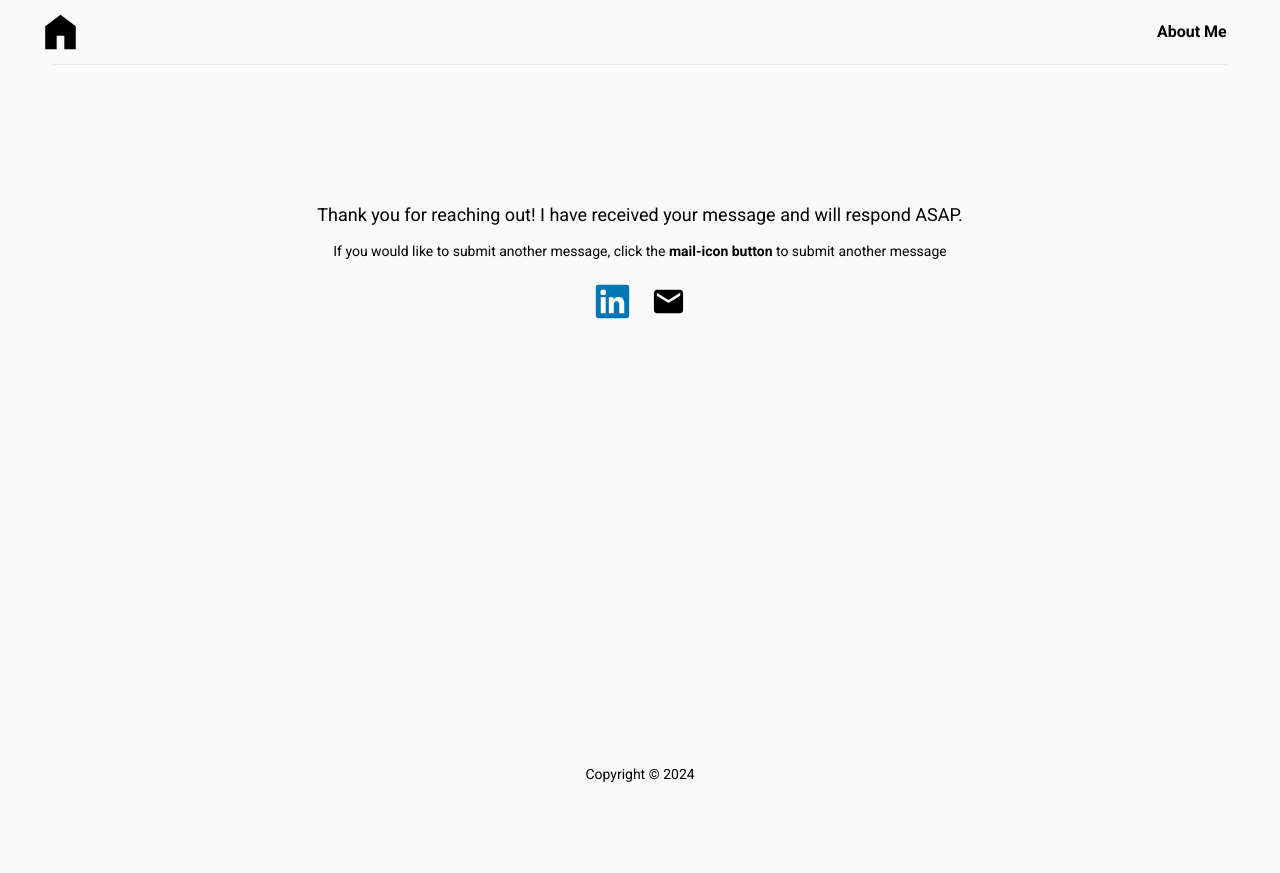
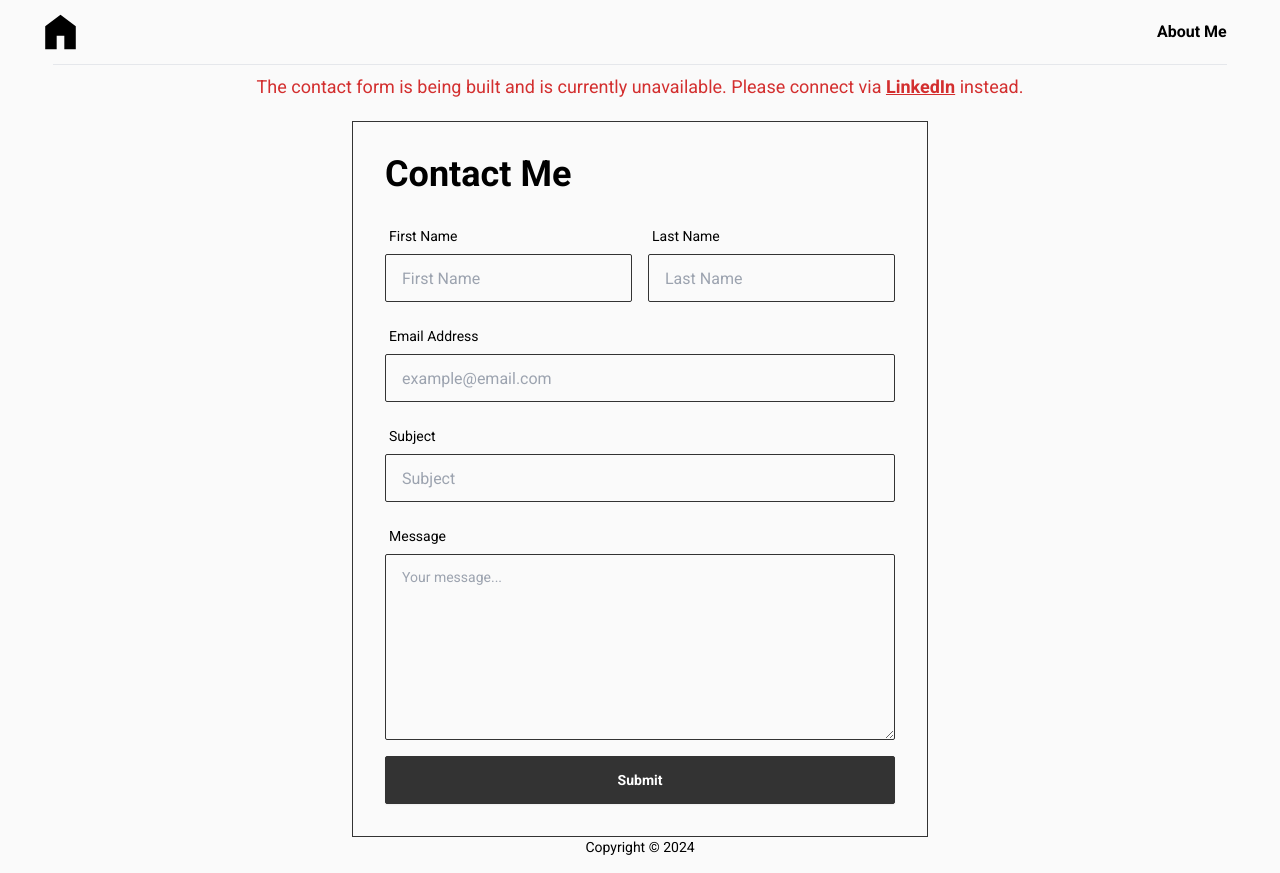
Before and after one commit to Evan-YJ-Zhao/web-portfolio, a Next.js app: page /contact-me in a window 1280 px wide. Before the commit the page ends 800 px from the top, so only its background shows below. Built offline with nearby package versions, Linux system fonts and the light colour scheme.

Commit message:
Changed contact form error message.

```diff
--- a/app/(portfolio)/contact-me/page.tsx
+++ b/app/(portfolio)/contact-me/page.tsx
@@ -8,7 +8,7 @@ import LinkedInLinkButton from "@/components/contact-me/MotionButtons/LinkedInLi
 
 const page = () => {
   const [contactFormIsSubmitted, setContactFormIsSubmitted] =
-    useState<boolean>(true);
+    useState<boolean>(false);
 
   const messageButtonClickHandler = () => {
     // reset contact form
--- a/components/contact-me/ContactForm.tsx
+++ b/components/contact-me/ContactForm.tsx
@@ -136,8 +136,9 @@ const ContactForm = ({
     <>
       <div className="mb-5 text-center">
         <p className="text-lg text-error">
-          An error occurred, and the form is currently unavailable. Please
-          connect via{" "}
+          {/* An error occurred, and the form is currently unavailable. Please */}
+          The contact form is being built and is currently unavailable.
+          Please connect via{" "}
           <a href={LINKS.LINKEDIN_PROFILE} target="_blank" className="underline font-bold">
             LinkedIn
           </a>{" "}
```
